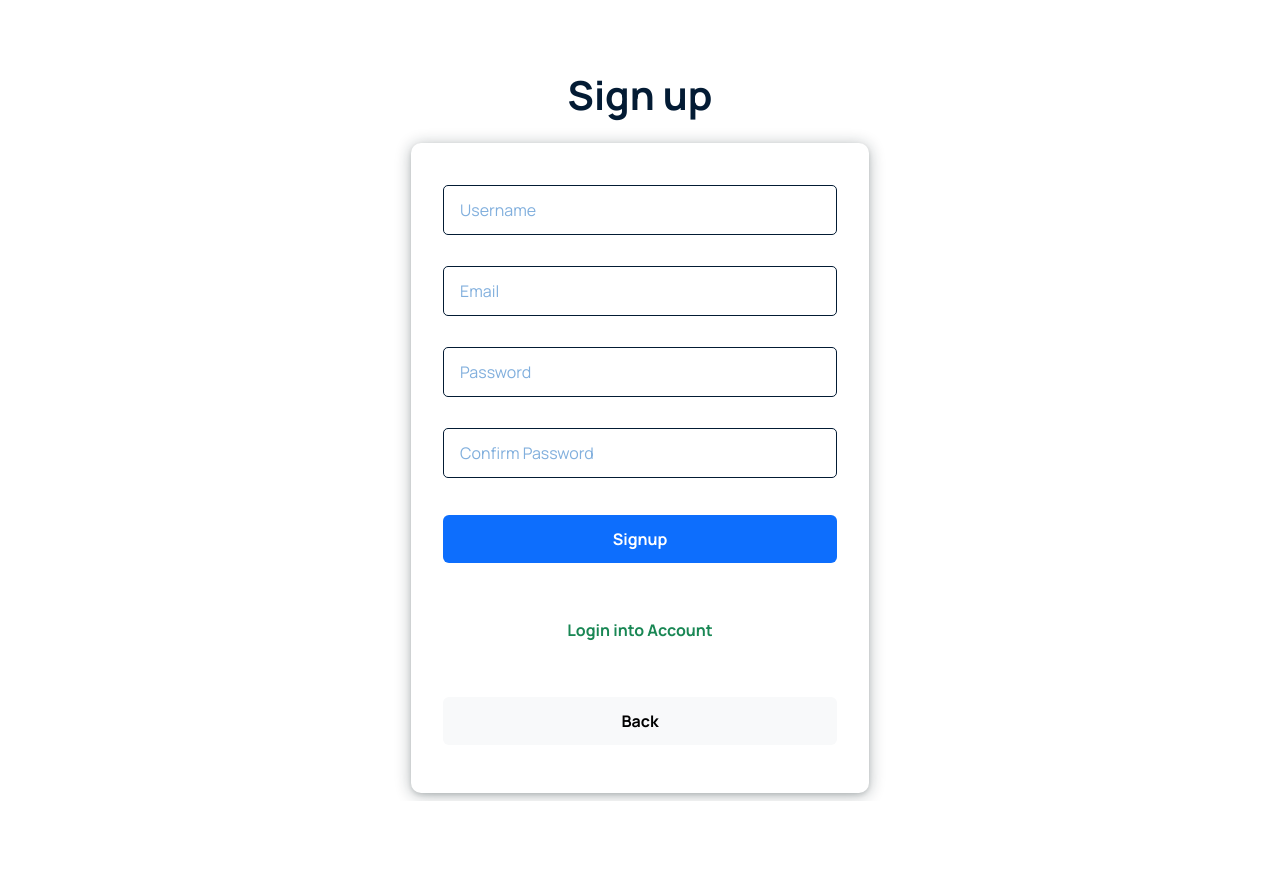
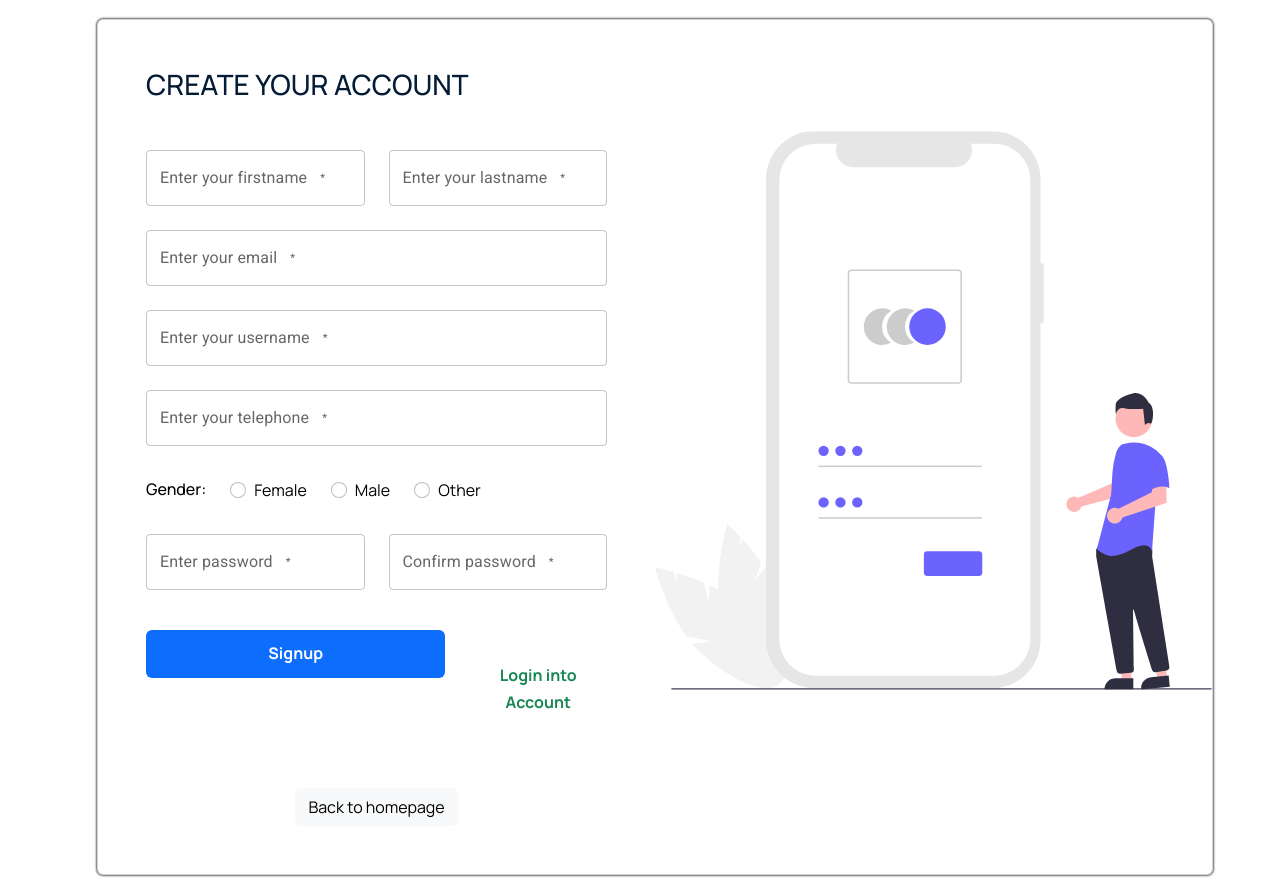
Before and after one commit to nexolla-group/fan-frontend, a React (Create React App) app: page /register in a window 1280 px wide. Before the commit the page ends 801 px from the top, so only its background shows below. Built offline with nearby package versions, Linux system fonts and the light colour scheme; no server answers.

Commit message:
signup  and total amount

```diff
--- a/public/index.html
+++ b/public/index.html
@@ -14,7 +14,7 @@
     />
     <link rel="stylesheet" href="http://localhost:3000/assets/style.css" />
 
-    <title>Social App</title>
+    <title>Sunrise Fans</title>
   </head>
   <body>
     <noscript>You need to enable JavaScript to run this app.</noscript>
--- a/src/actions/user.js
+++ b/src/actions/user.js
@@ -9,6 +9,8 @@ export const SET_JOINED_GROUPS = "SET_JOINED_GROUPS";
 export const SET_ROLE = "SET_ROLE";
 export const SET_TOKEN = "SET_TOKEN";
 export const SET_USER_ID = "SET_USER_ID";
+export const SET_USER_PHONE = "SET_USER_PHONE";
+export const SET_USER_GENDER = "SET_USER_GENDER";
 export const RESET_USER = "RESET_USER";
 
 export const setFullNames = (names) => (dispatch) => {
@@ -85,5 +87,17 @@ export const setRole = (role) => (dispatch) => {
     payload: role,
   });
 };
+export const setPhone = (phone) => (dispatch) => {
+  dispatch({
+    type: SET_USER_PHONE,
+    payload: phone,
+  });
+};
+export const setGender = (gender) => (dispatch) => {
+  dispatch({
+    type: SET_USER_GENDER,
+    payload: gender,
+  });
+};
 
 export const resetUser = () => ({ type: RESET_USER });
--- a/src/admin/components/transactions/UserTransactions.jsx
+++ b/src/admin/components/transactions/UserTransactions.jsx
@@ -10,7 +10,7 @@ import "./userTransactions.css";
 import { Link } from "react-router-dom";
 
 export default function UserTransactions() {
-  const { token, username } = useSelector((state) => state.user);
+  const { token, id } = useSelector((state) => state.user);
   const [transactions, setTransacions] = useState([]);
   const [isLoading, setIsLoading] = useState(false);
   const [searchInput, setSearchInput] = useState("");
@@ -22,7 +22,7 @@ export default function UserTransactions() {
         process.env.REACT_APP_BACKEND_URL + "/api/transactions/?token=" + token
       )
       .then((res) => {
-        setTransacions(res.data.transactions);
+        setTransacions(res.data.transactions.filter((tx) => tx?.userId == id));
         setIsLoading(false);
       })
       .catch((error) => {
@@ -74,7 +74,14 @@ export default function UserTransactions() {
         width: 200,
       },
       { field: "address", headerName: "Address", width: 200 },
-      { field: "createdAt", headerName: "Created At", width: 200 },
+      {
+        field: "createdAt",
+        headerName: "Created At",
+        width: 200,
+        renderCell: (item) => {
+          return <>{new Date(item.row.createdAt).toLocaleDateString()}</>;
+        },
+      },
     ],
     []
   );
@@ -84,26 +91,27 @@ export default function UserTransactions() {
   }, []);
 
   const totalAmount = transactions.reduce(
-    (sum, transaction) => sum + transaction.amount,
+    (sum, transaction) =>
+      sum + (transaction.transactionStatus == "SUCCESS" && transaction.amount),
     0
   );
   return (
     <>
       <Navbar />
-      <div className="container-fluid p-5">
-        <div className="row mb-3">
-          <div className="col col-md-6">
+      <div className='container-fluid p-5'>
+        <div className='row mb-3'>
+          <div className='col col-md-6'>
             <Typography
-              variant="h5"
+              variant='h5'
               mb={2}
               sx={{ textAlign: "Left", fontWeight: 500 }}
             >
               Sunrise FC | Contribution History
             </Typography>
           </div>
-          <div className="col col-md-6 text-end">
+          <div className='col col-md-6 text-end'>
             <Typography
-              variant="h5"
+              variant='h5'
               mb={2}
               sx={{ textAlign: "Right", fontWeight: 500 }}
             >
@@ -111,14 +119,14 @@ export default function UserTransactions() {
             </Typography>
           </div>
         </div>
-        <div className="row mb-3">
-          <div className="col col-md-6">
+        <div className='row mb-3'>
+          <div className='col col-md-6'>
             <form>
-              <div className="form-group">
+              <div className='form-group'>
                 <input
-                  type="text"
-                  className="form-control"
-                  placeholder="Search..."
+                  type='text'
+                  className='form-control'
+                  placeholder='Search...'
                   value={searchInput}
                   onChange={handleSearchInputChange}
                 />
@@ -126,7 +134,7 @@ export default function UserTransactions() {
             </form>
           </div>
         </div>
-        <TableContainer component={Paper} className="table">
+        <TableContainer component={Paper} className='table'>
           <Box sx={{ width: "100%" }}>
             <div style={{ height: 600, width: "100%" }}>
               <DataGrid
@@ -138,8 +146,8 @@ export default function UserTransactions() {
           </Box>
         </TableContainer>
 
-        <Link to="/printuserTransactions" target="blank">
-          <button className="btn btn-outline-secondary">Print</button>
+        <Link to='/printuserTransactions' target='blank'>
+          <button className='btn btn-outline-secondary'>Print</button>
         </Link>
       </div>
     </>
--- a/src/pages/messenger/Chatbox/ChatBox.jsx
+++ b/src/pages/messenger/Chatbox/ChatBox.jsx
@@ -88,7 +88,7 @@ const ChatBox = ({ selectedGroup }) => {
         ) : (
           <>
             <div className='container-fluid'>
-              <div class='alert alert-warning p-4' role='alert'>
+              <div className='alert alert-warning p-4' role='alert'>
                 <h3> You haven't Clicked to any group yet!</h3>
                 <p>
                   On The group list Click on the group name you have joined to,
--- a/src/pages/messenger/userDashboard/UserDashboard.jsx
+++ b/src/pages/messenger/userDashboard/UserDashboard.jsx
@@ -11,7 +11,7 @@ import { useParams } from "react-router";
 import { useSelector } from "react-redux";
 
 const UserDashboard = () => {
-  const { token, username } = useSelector((state) => state.user);
+  const { token, id } = useSelector((state) => state.user);
   const { groupId } = useParams();
   const [fullNames, setFullNames] = useState("");
   const [amount, setAmount] = useState("");
@@ -80,6 +80,7 @@ const UserDashboard = () => {
             const data = {
               transactionId,
               groupId: groupId,
+              userId: id,
               amount,
               transactionStatus: paymentRes.data.status,
               senderName: fullNames,
@@ -131,68 +132,68 @@ const UserDashboard = () => {
   return (
     <>
       <Navbar />
-      <div className="userDashboard d-flex">
-        <div className="profile-main p-4" style={{ flex: 5 }}>
-          <div className="profile-description">
+      <div className='userDashboard d-flex'>
+        <div className='profile-main p-4' style={{ flex: 5 }}>
+          <div className='profile-description'>
             <h2>Fill the form below to make contribution</h2>
-            <form className="row g-3" onSubmit={handleSubmit}>
-              <div className="col-md-6">
-                <label htmlFor="Sender" className="form-label">
+            <form className='row g-3' onSubmit={handleSubmit}>
+              <div className='col-md-6'>
+                <label htmlFor='Sender' className='form-label'>
                   Sender full names
                 </label>
                 <input
-                  type="text"
-                  className="form-control"
-                  placeholder="Enter your names"
+                  type='text'
+                  className='form-control'
+                  placeholder='Enter your names'
                   required
                   value={fullNames}
                   onChange={(e) => setFullNames(e.target.value)}
                 />
               </div>
-              <div className="col-md-6">
-                <label htmlFor="amount" className="form-label">
+              <div className='col-md-6'>
+                <label htmlFor='amount' className='form-label'>
                   amount | Rwf
                 </label>
                 <input
-                  type="number"
-                  className="form-control"
-                  placeholder="Enter your support amount here"
+                  type='number'
+                  className='form-control'
+                  placeholder='Enter your support amount here'
                   value={amount}
                   required
                   onChange={(e) => setAmount(e.target.value)}
                 />
               </div>
-              <div className="col-md-12">
-                <label htmlFor="inputText" className="form-label">
+              <div className='col-md-12'>
+                <label htmlFor='inputText' className='form-label'>
                   telephone Number
                 </label>
                 <input
                   required
-                  type="text"
-                  className="form-control"
+                  type='text'
+                  className='form-control'
                   maxLength={10}
                   value={phoneNumber}
-                  placeholder="enter the phone number you want to use for Mobile Money payment"
+                  placeholder='enter the phone number you want to use for Mobile Money payment'
                   onChange={(e) => setPhoneNumber(e.target.value)}
                 />
               </div>
-              <div className="col-12">
-                <label htmlFor="inputAddress" className="form-label">
+              <div className='col-12'>
+                <label htmlFor='inputAddress' className='form-label'>
                   Address
                 </label>
                 <input
                   required
-                  type="text"
-                  className="form-control"
-                  id="inputAddress"
-                  placeholder="Where are you from? ex: 1234 Main St"
+                  type='text'
+                  className='form-control'
+                  id='inputAddress'
+                  placeholder='Where are you from? ex: 1234 Main St'
                   onChange={(e) => setAddress(e.target.value)}
                   value={address}
                 />
               </div>
 
-              <div className="col-12">
-                <button type="submit" className="btn btn-primary">
+              <div className='col-12'>
+                <button type='submit' className='btn btn-primary'>
                   {loading ? "proceeding..." : "proceed payment"}
                 </button>
               </div>
--- a/src/pages/register/Register.js
+++ b/src/pages/register/Register.js
@@ -1,5 +1,6 @@
+import { TextField } from "@mui/material";
 import axios from "axios";
-import { useRef, useState } from "react";
+import { useState } from "react";
 import { Link, useNavigate } from "react-router-dom";
 import { toastMessage } from "../../helpers";
 import "./register.css";
@@ -9,104 +10,245 @@ export default function Register() {
   const [email, setEmail] = useState("");
   const [password, setPassword] = useState("");
   const [confirmPassword, setConfirmPassword] = useState("");
+  const [telephone, setTelephone] = useState("");
+  const [firstname, setFirstname] = useState("");
+  const [lastname, setLastname] = useState("");
+  const [gender, setGender] = useState("");
+  const [isLoading, setIsLoading] = useState(false);
 
   const navigate = useNavigate();
 
   const handleClick = async (e) => {
     e.preventDefault();
-
+    setIsLoading(true);
     if (confirmPassword !== password) {
       confirmPassword.setCustomValidity("password not match!");
+      setIsLoading(false);
     } else {
       const user = {
+        fullName: `${firstname} ${lastname}`,
         username,
         email,
+        telephoneNumber: telephone,
+        gender,
         password,
       };
 
       try {
-        await axios.post(
+        const res = await axios.post(
           process.env.REACT_APP_BACKEND_URL + "/api/auth/register",
           user
         );
         navigate("/login");
+        setTelephone("");
+        setFirstname("");
+        setLastname("");
+        setGender("");
         setUsername("");
         setEmail("");
         setPassword("");
         setConfirmPassword("");
         toastMessage("success", "account successfully created!!");
+        setIsLoading(false);
+        console.log("register res:", res);
       } catch (error) {
         console.log(error);
         toastMessage("error", error.response.data.error);
+        setIsLoading(false);
       }
     }
   };
 
   return (
-    <div className="container">
-      <div className="login p-2">
-        <div className="row">
-          <div className="col col-12">
-            <h1
+    <>
+      <section className='h-100' style={{ overflowY: "hidden" }}>
+        <div className='container py-1 h-100'>
+          <div className='row d-flex justify-content-center align-items-center h-80 '>
+            <div className='col'>
+              <div className='card card-registration w-100 '>
+                <div className='row g-0 '>
+                  <div className='col-xl-6'>
+                    <div className='card-body p-md-5 text-black'>
+                      <h3
+                        className='mb-5 text-uppercase'
                         style={{ color: "var(--color-footer)" }}
-              className="text-center fw-bold mb-4"
                       >
-              Sign up
-            </h1>
+                        Create your Account
+                      </h3>
+
+                      <div className='row'>
+                        <div className='col-md-6 mb-4'>
+                          <TextField
+                            label='Enter your firstname'
+                            fullWidth
+                            required
+                            type='text'
+                            value={firstname}
+                            onChange={(e) => setFirstname(e.target.value)}
+                          />
                         </div>
-          <div className="col">
-            <form className="loginBox">
-              <input
-                placeholder="Username"
-                className="loginInput"
+                        <div className='col-md-6 mb-4'>
+                          <TextField
+                            label='Enter your lastname'
+                            fullWidth
+                            required
+                            type='text'
+                            value={lastname}
+                            onChange={(e) => setLastname(e.target.value)}
+                          />
+                        </div>
+                      </div>
+
+                      <div className='row'>
+                        <div className='form-outline mb-4'>
+                          <TextField
+                            label='Enter your email'
+                            fullWidth
+                            required
+                            className='form-control form-control-lg'
+                            type='email'
+                            value={email}
+                            onChange={(e) => setEmail(e.target.value)}
+                          />
+                        </div>
+                      </div>
+                      <div className='row'>
+                        <div className='form-outline mb-4'>
+                          <TextField
+                            label='Enter your username'
+                            fullWidth
                             required
                             value={username}
                             onChange={(e) => setUsername(e.target.value)}
+                            className='form-control form-control-lg'
                           />
+                        </div>
+                      </div>
+
+                      <div className='form-outline mb-4'>
+                        <TextField
+                          label='Enter your telephone'
+                          fullWidth
+                          required
+                          className='form-control form-control-lg'
+                          type='tel'
+                          value={telephone}
+                          onChange={(e) => setTelephone(e.target.value)}
+                        />
+                      </div>
+
+                      <div className='d-md-flex justify-content-start align-items-center mb-4 py-2'>
+                        <h6 className='mb-0 me-4'>Gender: </h6>
+
+                        <div className='form-check form-check-inline mb-0 me-4'>
                           <input
-                placeholder="Email"
-                value={email}
-                type="email"
-                className="loginInput"
-                onChange={(e) => setEmail(e.target.value)}
+                            className='form-check-input'
+                            type='radio'
+                            name='inlineRadioOptions'
+                            id='femaleGender'
+                            value='female'
+                            onChange={(e) => setGender(e.target.value)}
                           />
+                          <label
+                            className='form-check-label'
+                            for='femaleGender'
+                          >
+                            Female
+                          </label>
+                        </div>
 
+                        <div className='form-check form-check-inline mb-0 me-4'>
                           <input
-                placeholder="Password"
-                type="password"
-                className="loginInput"
-                minLength="6"
+                            className='form-check-input'
+                            type='radio'
+                            name='inlineRadioOptions'
+                            id='maleGender'
+                            value='male'
+                            onChange={(e) => setGender(e.target.value)}
+                          />
+                          <label className='form-check-label' for='maleGender'>
+                            Male
+                          </label>
+                        </div>
+
+                        <div className='form-check form-check-inline mb-0'>
+                          <input
+                            className='form-check-input'
+                            type='radio'
+                            name='inlineRadioOptions'
+                            id='otherGender'
+                            value='other'
+                            onChange={(e) => setGender(e.target.value)}
+                          />
+                          <label className='form-check-label' for='otherGender'>
+                            Other
+                          </label>
+                        </div>
+                      </div>
+                      <div className='row'>
+                        <div className='col-md-6 mb-4'>
+                          <TextField
+                            label='Enter password'
+                            fullWidth
+                            type='password'
                             required
                             value={password}
                             onChange={(e) => setPassword(e.target.value)}
                           />
-              <input
-                placeholder="Confirm Password"
-                type="password"
+                        </div>
+                        <div className='col-md-6 mb-4'>
+                          <TextField
+                            label='Confirm password'
+                            fullWidth
                             required
-                className="loginInput"
+                            type='password'
                             value={confirmPassword}
                             onChange={(e) => setConfirmPassword(e.target.value)}
                           />
+                        </div>
+                      </div>
+                      <div className='row'>
+                        <div className='col-md-8 mb-4'>
                           <button
-                className="loginButton btn btn-primary"
-                type="submit"
+                            className='loginButton btn btn-primary'
+                            type='submit'
                             onClick={handleClick}
                           >
-                Signup
+                            {isLoading ? "wait..." : "Signup"}
                           </button>
-              <Link to="/login">
-                <button className="loginButton btn btn-outline-success">
+                        </div>
+                        <div className='col-md-4 mb-4 mt-0'>
+                          <Link to='/login'>
+                            <button className='loginButton btn btn-outline-success'>
                               Login into Account
                             </button>
                           </Link>
-              <Link to="/">
-                <button className="loginButton btn btn-light">Back</button>
+                        </div>
+                      </div>
+                      <Link to='/'>
+                        <button className='btn btn-light '>
+                          Back to homepage
+                        </button>
                       </Link>
-            </form>
+                    </div>
+                  </div>
+                  <div className='col-xl-6 d-none d-xl-block'>
+                    <img
+                      src='/assets/post/signupDrawer.svg'
+                      alt='Sample photo'
+                      className='img-fluid'
+                      style={{
+                        borderTopLeftRadius: ".25rem",
+                        borderBottomLeftRadius: ".25rem",
+                      }}
+                    />
                   </div>
                 </div>
               </div>
             </div>
+          </div>
+        </div>
+      </section>
+    </>
   );
 }
--- a/src/pages/register/register.css
+++ b/src/pages/register/register.css
@@ -40,7 +40,8 @@
   display: flex;
   flex-direction: column;
   justify-content: space-between;
-  box-shadow: rgba(14, 30, 37, 0.12) 0px 2px 4px 0px, rgba(14, 30, 37, 0.32) 0px 2px 16px 0px;
+  box-shadow: rgba(14, 30, 37, 0.12) 0px 2px 4px 0px,
+    rgba(14, 30, 37, 0.32) 0px 2px 16px 0px;
 }
 
 .loginInput {
@@ -55,7 +56,7 @@
   outline: none;
   color: var(--color-footer);
   border-radius: 5px;
-  margin:10px 0;
+  margin: 10px 0;
 }
 
 .loginInput:focus {
@@ -93,3 +94,15 @@
   font-weight: 500;
   cursor: pointer;
 }
+.card-registration .select-input.form-control[readonly]:not([disabled]) {
+  font-size: 1rem;
+  line-height: 2.15;
+  padding-left: 0.75em;
+  padding-right: 0.75em;
+}
+.card-registration .select-arrow {
+  top: 13px;
+}
+.img-fluid {
+  padding: 20% 0;
+}
```
Also changed, not shown: src/Home/Components/navbar/Navbar.jsx (+68 -68 lines), src/admin/components/placeholder/index.js (+10 -10 lines), src/admin/components/transactions/Transactions.js (+27 -19 lines), src/pages/login/Login.js (+6 -3 lines), src/reducers/user.js (+8 -0 lines), public/assets/post/signupDrawer.svg (added). Lines whose indentation alone changed are shown as unchanged.
